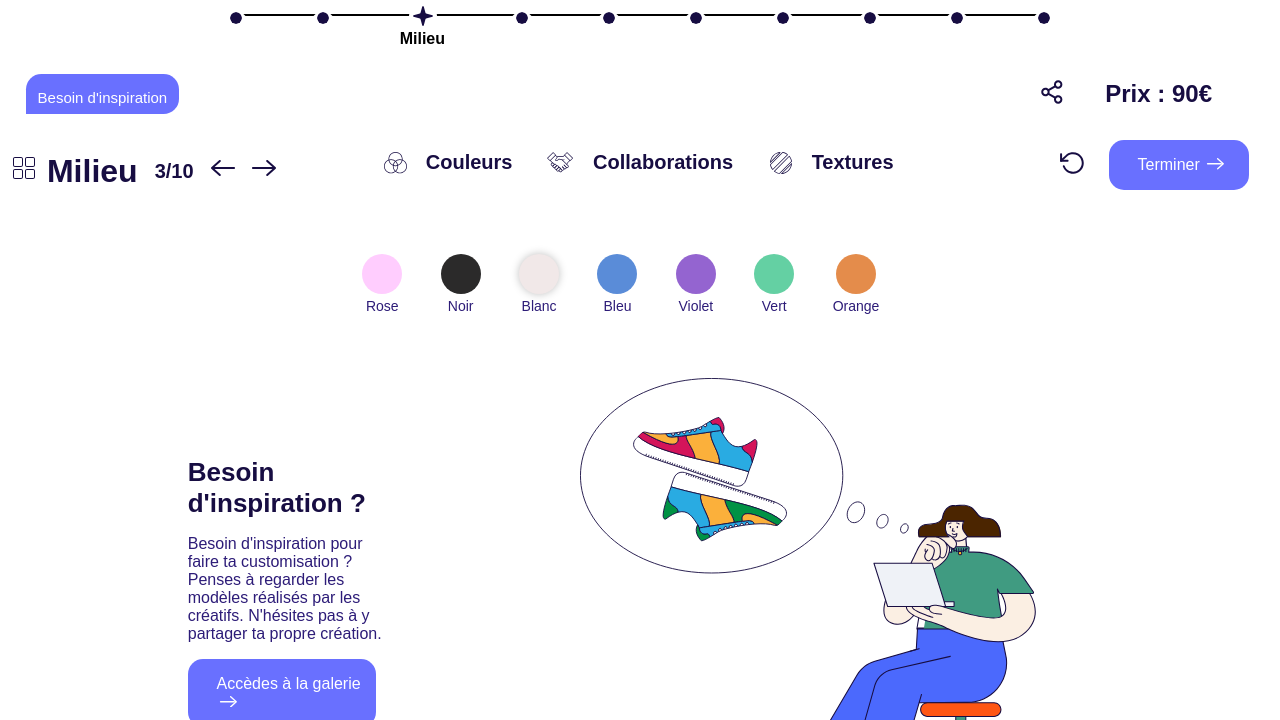
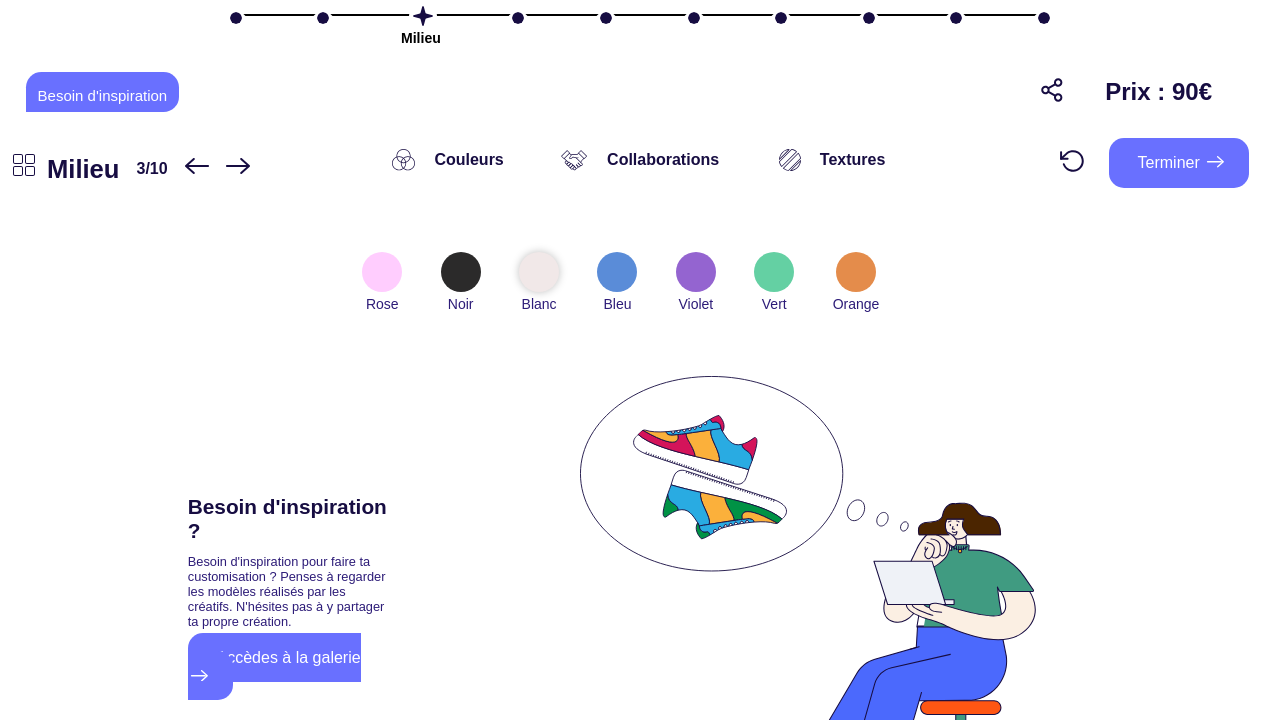
Before and after one commit to Mathis-Vialle/Agemo, a website built with webpack: page src/Perso.html in a window 1280 px wide. Shown: the part 80-800 px from the top of the page. Built offline with nearby package versions, Linux system fonts and the light colour scheme; files whose address does not match are found by name; a web font is replaced by a local one.

Commit message:
Polices, bloc inspi, logo cliquable

```diff
--- a/src/Perso.html
+++ b/src/Perso.html
@@ -15,7 +15,7 @@
 
 <body onload="test();">
     <header class="header">
-        <div class="header__image"><img class="header__logo" src="./assets/img/LogoHeader.svg" alt="logo agemo"></div>
+        <a href="index.html" class="header__image"><img class="header__logo" src="./assets/img/LogoHeader.svg" alt="logo agemo"></a>
         <nav class="header__navigation">
             <a class="header__lien -principal" href="#">Personnaliser</a>
             <a class="header__lien" href="#">Collaborations</a>
--- a/src/scss/components/_perso.scss
+++ b/src/scss/components/_perso.scss
@@ -163,17 +163,17 @@
 }
 
 .inspiPerso_texte{
-    display: flex;
     flex-direction: column;
     width: 16vw;
 }
 
 .inspiPerso_paragraphe{
-    margin: 2vmin auto;
+    margin-bottom: 10%;
+    margin-top: 5%;
 }
 
 .inspiPerso_btn{
-    width: 92%;
+    margin-top: 2%;
     padding: 1rem 0.925rem 1rem 1.8rem;
     transition: width 0.5s ease-in-out;
 }
--- a/src/scss/elements/_text.scss
+++ b/src/scss/elements/_text.scss
@@ -1,12 +1,11 @@
 p{
-    font-size: pxToRem(16);
-
+    font-size: 1vw;
     color: $colorText;
     font-weight: 300;
 }
 
 label,input{
-    font-size: pxToRem(16);
+    font-size: 1vw;
     line-height: pxToRem(21);
     font-weight: 300;
     color: $colorText;
--- a/src/scss/elements/_title.scss
+++ b/src/scss/elements/_title.scss
@@ -33,17 +33,18 @@ h1,h2,h3{
 }
 
 h1{
-
     font-weight: 900;
-    font-size: pxToRem(32);
+    font-size: 2vw;
 }
 
 h2{
-
-    font-size: pxToRem(26);
+    font-size: 1.625vw;
 }
 
 h3{
+    font-size: 1.25vw;
+}
 
-    font-size: pxToRem(20);
+h4{
+    font-size: 1.1vw;
 }
```
Also changed, not shown: src/index.html (+12 -1 lines).
